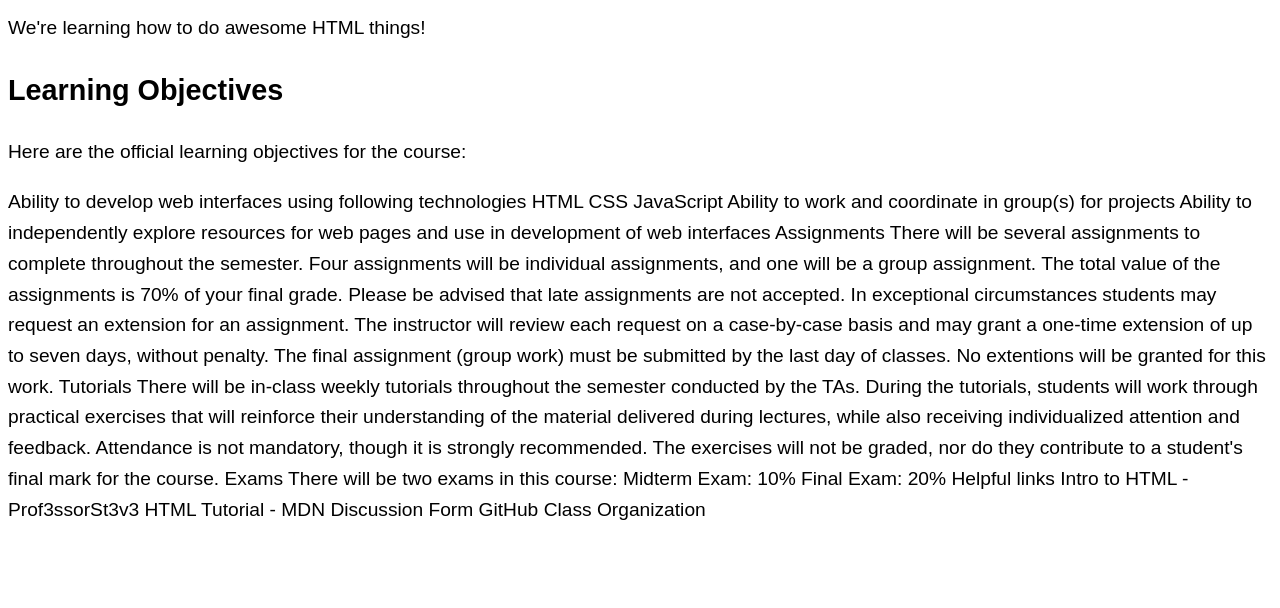
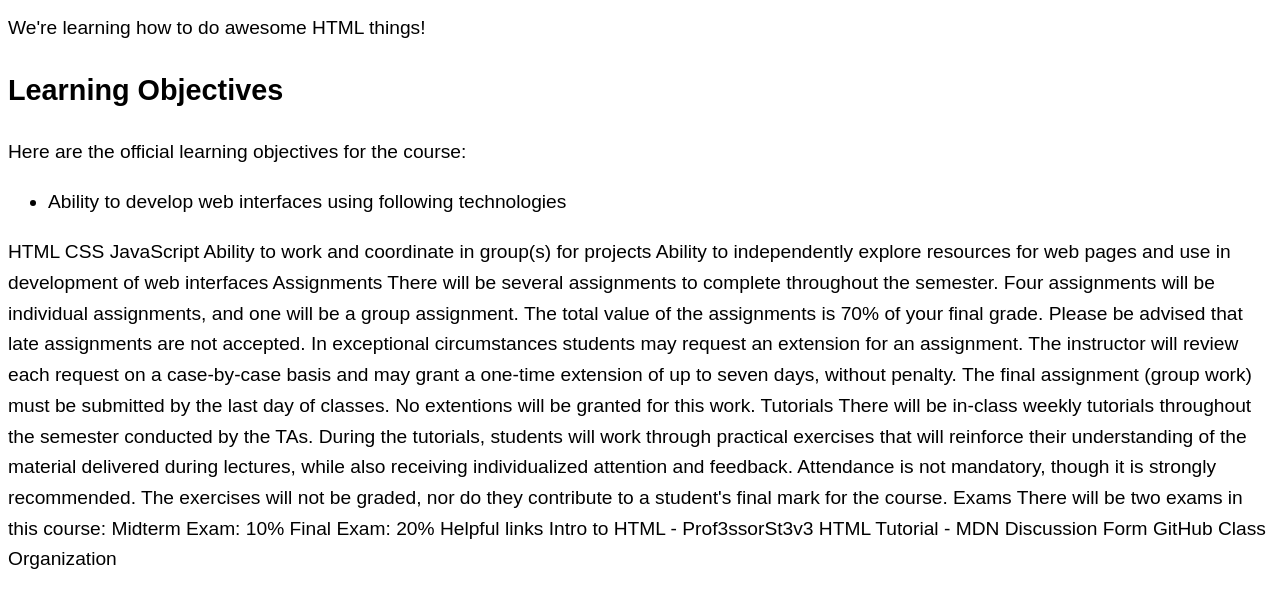
Before and after one commit to irm1005-itec1005-fall-2023/tutorial-exercise-01-neilmispelaar, a plain HTML site: page index.html in a window 1280 px wide. Shown: the part 100-708 px from the top of the page. Drawn offline with Linux system fonts and the light colour scheme.

Commit message:
Added a ul

```diff
--- a/index.html
+++ b/index.html
@@ -41,7 +41,10 @@
     <p>Here are the official learning objectives for the course:</p>
 
     <!-- Below are three list items-->
-    Ability to develop web interfaces using following technologies
+    <ul>
+      <li>Ability to develop web interfaces using following technologies</li>
+    </ul>
+
     <!-- Below are three nested list items -->
     <!-- Nested list item -->
     HTML
```
